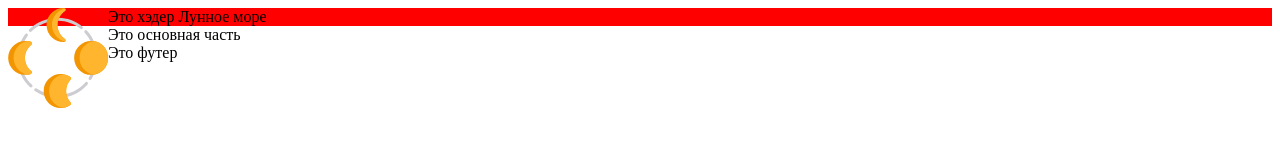
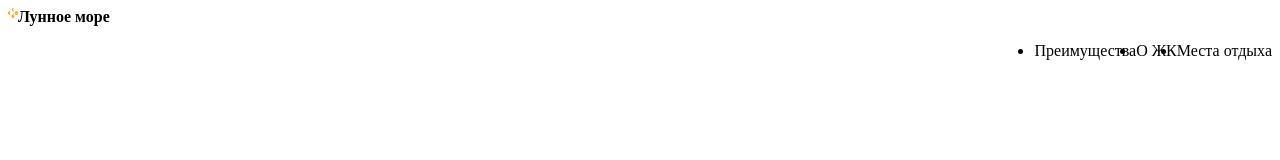
Before and after one commit to LebedIvan/layout-designer-project-lvl1, a plain HTML site: page index.html in a window 1280 px wide. Drawn offline with Linux system fonts and the light colour scheme.

Commit message:
второе задание ЖК "Лунное море"

```diff
--- a/index.html
+++ b/index.html
@@ -8,10 +8,28 @@
     <link rel="stylesheet" href="styles/style.css">
 </head>
 <body>
-<div class="header">Это хэдер
-<img src="images/logo.svg" alt="Logo">Лунное море</img>
-</div>
-<div class="main">Это основная часть</div>
-<div class="footer">Это футер</div>
+<header>
+    <div class="left-header">
+        <img class="logo" src="images/logo.svg" alt="Логотип">
+    <span class="name">
+        <strong>Лунное море</strong>
+    </span>
+    </div>
+    <nav>
+<ul class="menu">
+    <li>
+        <a>Преимущества</a>
+    </li>
+    <li>
+        <a>О ЖК</a>
+    </li>
+    <li>
+        <a>Места отдыха</a>
+    </li>
+</ul>
+    </nav>
+</header>
+<main></main>
+<footer></footer>
 </body>
 </html>
--- a/styles/style.css
+++ b/styles/style.css
@@ -1,8 +1,14 @@
-.header{
-    background-color: red;
+.left-header{
+    display: flex;
 }
-.header img{
-    float: left;
-    width: 100px;
-    height: 100px;
+.left-header img{
+    width: 10px;
+    height: 10px;
 }
+.name{
+    display: flex;
+}
+.menu{
+    display: flex;
+    justify-content: flex-end;
+}
```
